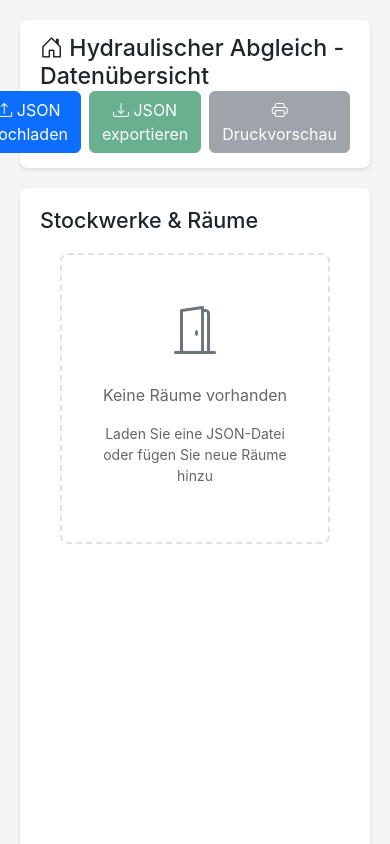
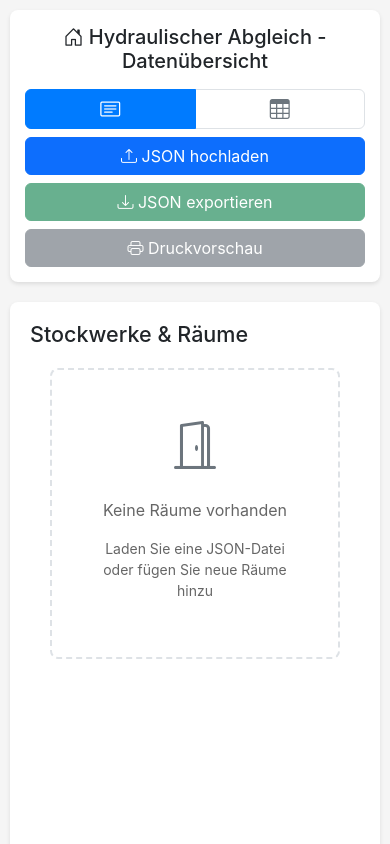
Before and after one commit to sussdorff/hydraulic-balance-viewer, a website built with Vite: page index.html in a window 390 px wide. Shown: the top 844 px of the page. Built offline with nearby package versions, Linux system fonts and the light colour scheme.

Commit message:
Improve accessibility and responsive design, update browser test runner
Accessibility improvements:
- Fix heading hierarchy: change main title from H3 to H1
- Add aria-label attributes to all interactive buttons (5 total)
- Improve screen reader compatibility

Responsive design fixes:
- Fix mobile layout: buttons stack vertically, no longer cut off
- Add responsive column classes (col-12 col-md-6) for proper stacking
- Implement flexbox utilities (flex-column flex-md-row gap-2)
- Add mobile CSS media query (<768px) with full-width buttons
- Add tablet CSS media query (768-991px) with optimized spacing
- Center heading on mobile devices

Browser test runner improvements:
- Migrate from Playwright MCP to Chrome DevTools MCP
- Document all 26 Chrome DevTools MCP tools with parameters and usage
- Add decision guide for when to use which tool
- Include security, performance, and accessibility testing patterns

```diff
--- a/index.html
+++ b/index.html
@@ -17,17 +17,18 @@
         <!-- Header with Actions -->
         <div class="header-actions">
             <div class="row align-items-center">
-                <div class="col-md-6">
-                    <h3 class="mb-0">
+                <div class="col-12 col-md-6 mb-3 mb-md-0">
+                    <h1 class="mb-0 h3">
                         <i class="bi bi-house-door"></i> Hydraulischer Abgleich - Datenübersicht
-                    </h3>
+                    </h1>
                 </div>
-                <div class="col-md-6 text-end d-flex align-items-center justify-content-end">
+                <div class="col-12 col-md-6 d-flex flex-column flex-md-row align-items-stretch align-items-md-center justify-content-md-end gap-2">
                     <!-- View Toggle Icons -->
-                    <div class="btn-group me-3" role="group">
+                    <div class="btn-group me-md-3" role="group">
                         <button class="btn view-toggle-btn"
                                 :class="{ active: currentView === 'detail' }"
                                 @click="switchView('detail')"
+                                aria-label="Detailansicht"
                                 title="Detailansicht"
                                 data-bs-toggle="tooltip"
                                 data-bs-placement="bottom">
@@ -36,6 +37,7 @@
                         <button class="btn view-toggle-btn"
                                 :class="{ active: currentView === 'table' }"
                                 @click="switchView('table')"
+                                aria-label="Tabellenansicht"
                                 title="Tabellenansicht"
                                 data-bs-toggle="tooltip"
                                 data-bs-placement="bottom">
@@ -44,19 +46,25 @@
                     </div>
 
                     <!-- Action Buttons -->
-                    <button class="btn btn-primary me-2" @click="$refs.fileInput.click()">
+                    <div class="d-flex flex-column flex-md-row gap-2">
+                        <button class="btn btn-primary"
+                                @click="$refs.fileInput.click()"
+                                aria-label="JSON-Datei hochladen">
                             <i class="bi bi-upload"></i> JSON hochladen
                         </button>
-                    <button class="btn btn-success me-2"
+                        <button class="btn btn-success"
                                 @click="exportJSON"
-                            :disabled="!buildingData">
+                                :disabled="!buildingData"
+                                aria-label="Daten als JSON-Datei exportieren">
                             <i class="bi bi-download"></i> JSON exportieren
                         </button>
                         <button class="btn btn-secondary"
                                 @click="generatePrintReport"
-                            :disabled="!buildingData">
+                                :disabled="!buildingData"
+                                aria-label="Druckvorschau öffnen">
                             <i class="bi bi-printer"></i> Druckvorschau
                         </button>
+                    </div>
 
                     <!-- Hidden file input -->
                     <input type="file" ref="fileInput" accept=".json" style="display: none;" @change="handleFileUpload">
--- a/src/style.css
+++ b/src/style.css
@@ -632,3 +632,48 @@ body {
         }
     }
 }
+
+/* Mobile Responsive Styles */
+@media (max-width: 767px) {
+    .header-actions {
+        padding: 15px;
+    }
+
+    .header-actions h1 {
+        font-size: 1.25rem;
+        text-align: center;
+    }
+
+    .view-toggle-btn {
+        flex: 1;
+        min-width: 50px;
+    }
+
+    .btn-group {
+        width: 100%;
+        justify-content: center;
+    }
+
+    /* Full width buttons on mobile */
+    .header-actions .btn {
+        width: 100%;
+        justify-content: center;
+    }
+
+    /* Adjust main container padding on mobile */
+    .main-container {
+        padding: 10px;
+    }
+}
+
+/* Tablet Responsive Styles */
+@media (min-width: 768px) and (max-width: 991px) {
+    .header-actions .btn {
+        font-size: 0.875rem;
+        padding: 0.375rem 0.5rem;
+    }
+
+    .header-actions h1 {
+        font-size: 1.5rem;
+    }
+}
```
Also changed, not shown: .claude/agents/browser-test-runner.md. Lines whose indentation alone changed are shown as unchanged.
